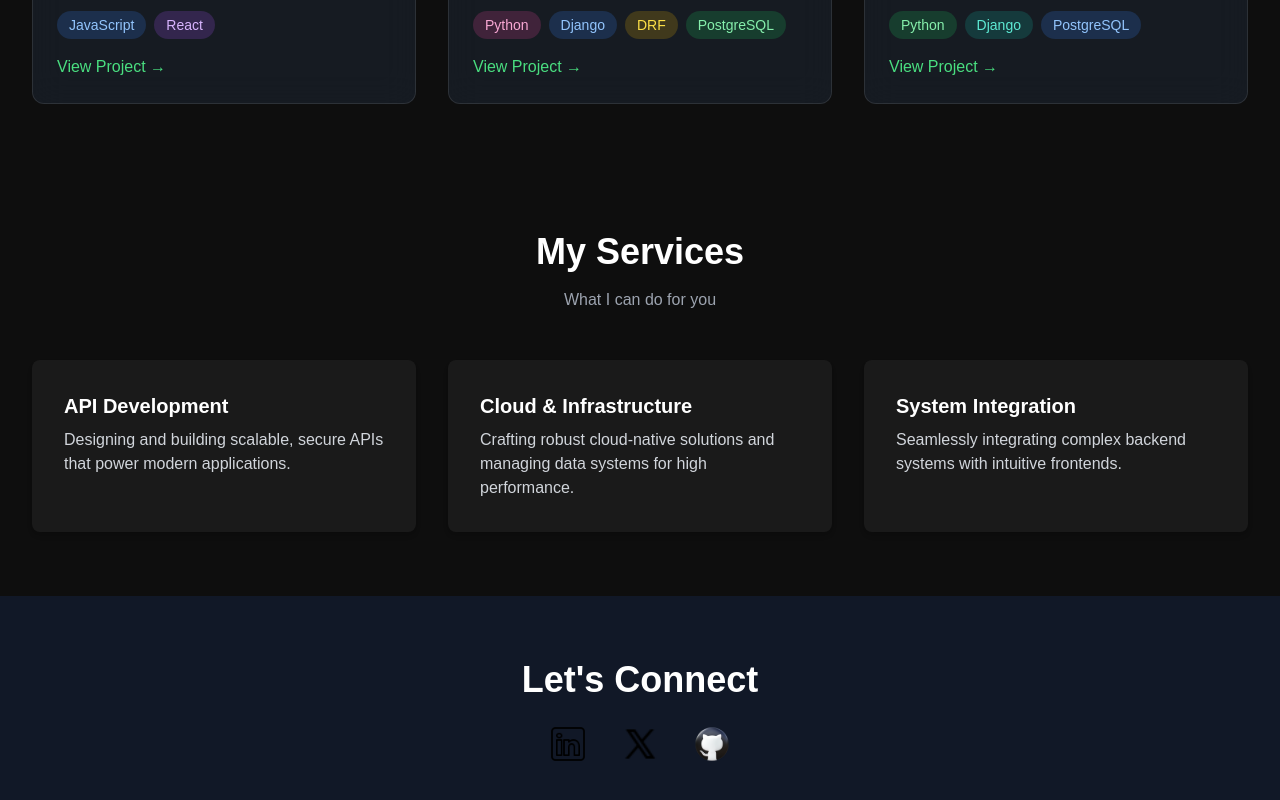
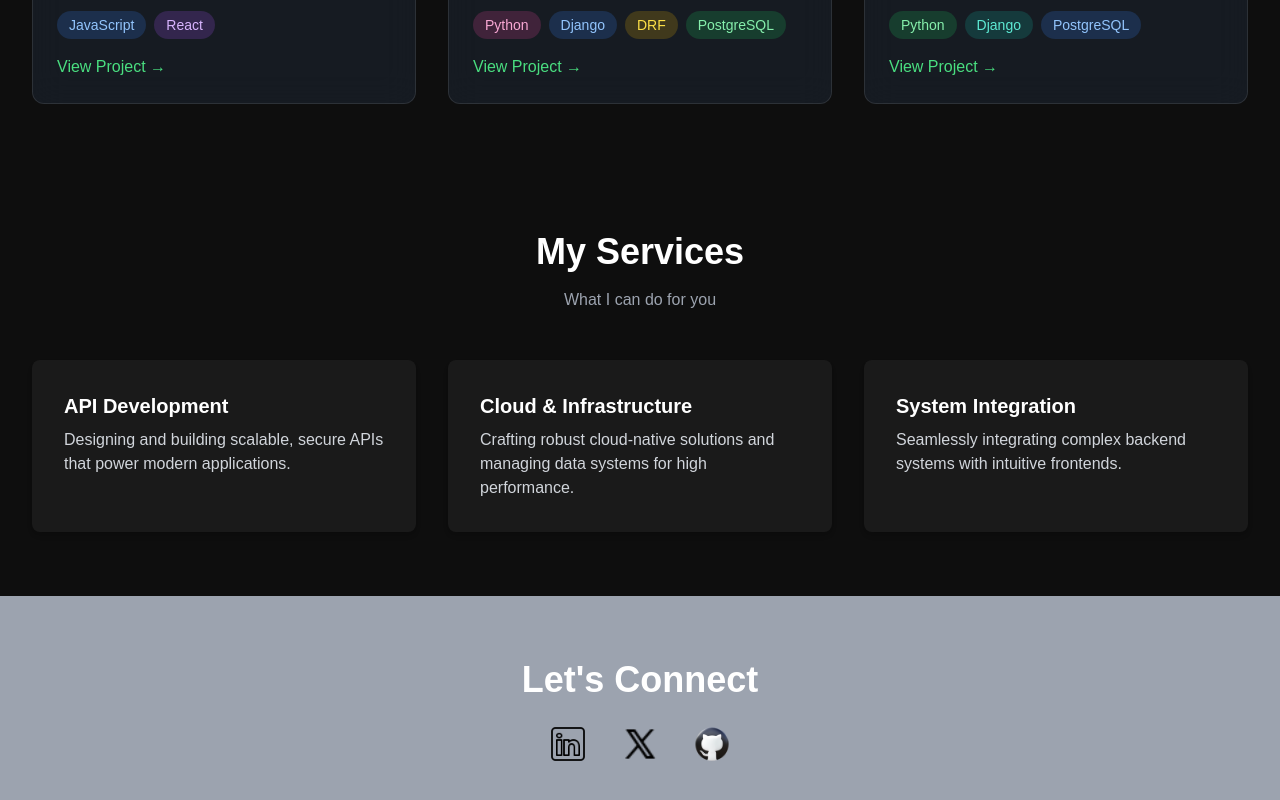
Before and after one commit to Mahfuzy/portfolio, a Next.js app: page / in a window 1280 px wide. Shown: the part 1858-2658 px from the top of the page. Built offline with nearby package versions, Linux system fonts and the light colour scheme.

Commit message:
update contact section background color to gray-400

```diff
--- a/app/page.tsx
+++ b/app/page.tsx
@@ -251,7 +251,7 @@ export default function Home() {
       </section>
 
       {/* Contact Section with Social Links */}
-      <section id="contact" className="py-16 bg-gray-900">
+      <section id="contact" className="py-16 bg-gray-400">
         <div className="container mx-auto px-4 sm:px-6 lg:px-8">
           <motion.div
             initial={{ opacity: 0, y: 20 }}
```
